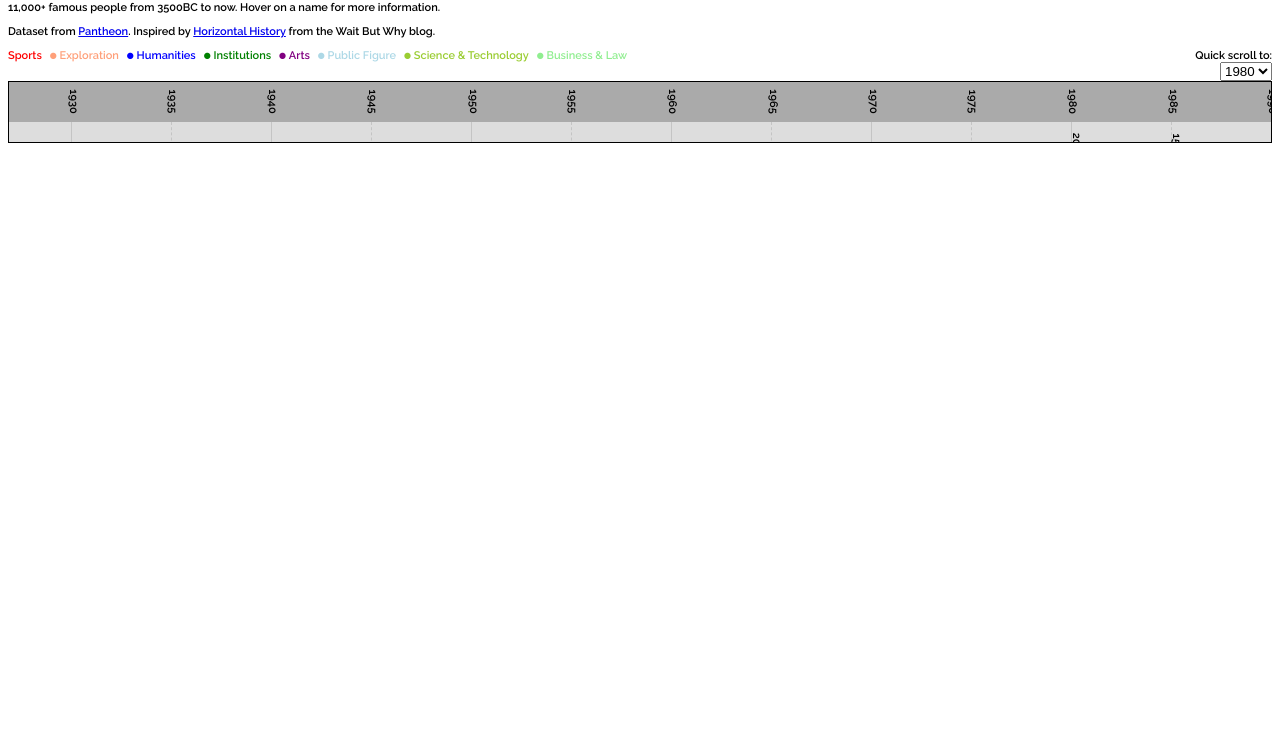
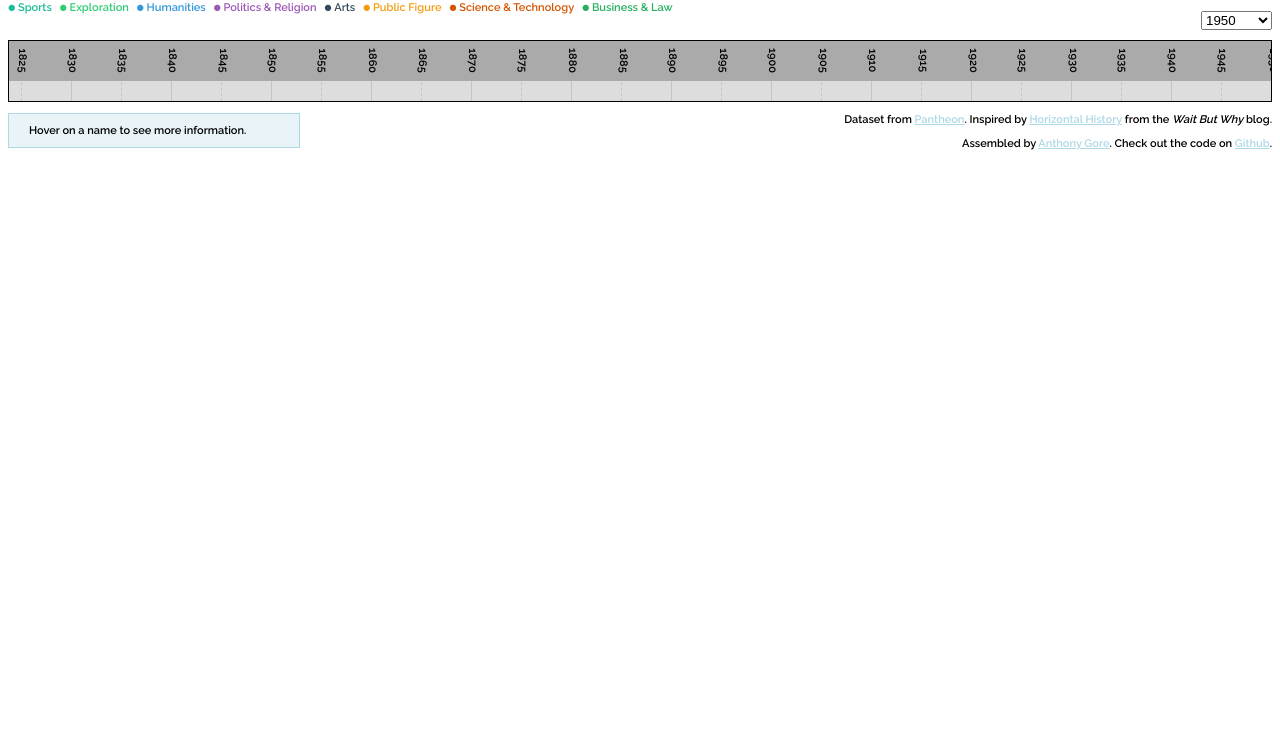
Before and after one commit to anthonygore/famous-lives, a website: page nodeserver/src/index.html in a window 1280 px wide. Shown: the part 54-800 px from the top of the page. Drawn offline with nearby package versions, Linux system fonts and the light colour scheme; files that its build step writes are made by us from their sources; no server answers.

Commit message:
Bold font added

```diff
--- a/nodeserver/server.js
+++ b/nodeserver/server.js
@@ -110,7 +110,6 @@ var checkDbExists = function (callback) {
     //        callback(err, false);
     //        db.close();
     //    });
-    //
     //
     //});
 };
@@ -261,7 +260,7 @@ function buildChart(callback) {
         } else {
 
             var chart = [];
-            var scale = 0.5;
+            var scale = 1;
 
             // Construct the chart data
             [year_pos].forEach(function(year, i){ // year_neg
--- a/nodeserver/src/index.html
+++ b/nodeserver/src/index.html
@@ -3,50 +3,55 @@
 <head>
     <meta charset="UTF-8">
     <title>Horizontal History</title>
-    <link href='https://fonts.googleapis.com/css?family=Raleway:600' rel='stylesheet' type='text/css'>
+    <link href='https://fonts.googleapis.com/css?family=Raleway:600,800' rel='stylesheet' type='text/css'>
     <link rel="stylesheet" href="css/main.css">
     <script src="bower_components/jquery/dist/jquery.min.js"></script>
 </head>
 <body>
 
 <div class="container">
-    <div id="info">
-        <h1>Horizontal History</h1>
-        <p>11,000+ famous people from 3500BC to now. Hover on a name for more information.</p>
-        <p>Dataset from <a href="http://pantheon.media.mit.edu/">Pantheon</a>. Inspired by
-            <a href="http://waitbutwhy.com/2016/01/horizontal-history.html">Horizontal History</a> from the Wait But Why blog.
-        </p>
-    </div>
+    <h1>11,000+ Famous People From Recorded History</h1>
 
     <div id="meta">
-        <div id="legend">
+        <div id="legend" class="col-8">
             <ul>
                 <li class="sports">Sports</li>
                 <li class="exploration">Exploration</li>
                 <li class="humanities">Humanities</li>
-                <li class="institutions">Institutions</li>
+                <li class="institutions">Politics & Religion</li>
                 <li class="arts">Arts</li>
                 <li class="public-figure">Public Figure</li>
                 <li class="science-technology">Science & Technology</li>
                 <li class="business-law">Business & Law</li>
             </ul>
         </div>
-        <div id="year-select">
-            <span>Quick scroll to: </span><select></select>
+        <div id="year-select" class="col-4">
+            <select></select>
         </div>
     </div>
 
     <div id="wrapper">
         <div id="time-scale"></div>
+        <div id="time-lines"></div>
         <div id="chart-wrapper">
-            <div id="chart">
-                <div id="time-lines"></div>
+            <div id="chart"></div>
+        </div>
+    </div>
+
+    <div>
+        <div class="col-4">
+            <div id="profile">Hover on a name to see more information.</div>
+        </div>
+        <div class="col-8">
+            <div id="info">
+                <p>Dataset from <a href="http://pantheon.media.mit.edu/">Pantheon</a>. Inspired by
+                    <a href="http://waitbutwhy.com/2016/01/horizontal-history.html">Horizontal History</a> from the <em>Wait But Why</em> blog.
+                </p>
+                <p>Assembled by <a href="https://twitter.com/anthonygore">Anthony Gore</a>. Check out the code on <a href="https://www.github.com">Github</a>.</p>
             </div>
         </div>
     </div>
 
-
-    <div id="profile"></div>
 </div>
 
 <script src="js/main.js"></script>
--- a/nodeserver/src/public/js/main.js
+++ b/nodeserver/src/public/js/main.js
@@ -25,7 +25,7 @@ $(document).ready(function(){
 
     var generateTimeLines = function(scale, inc, year_start, year_end){
 
-        for (var i = 0; i <= Math.floor(year_end - year_start)/inc; i++) {
+        for (var i = 0; i < Math.floor(year_end - year_start)/inc; i++) {
 
             // Columns
             $('<div></div>', {
@@ -35,21 +35,31 @@ $(document).ready(function(){
                 .appendTo('#time-lines')
             ;
 
+            // Date
+            var year = year_end - (i * 5);
+            var text = year;
+            if (year < 0) {
+                text = Math.abs(text) + "BC";
+            }
+
             // Time scale
-            $('<div></div>', {
+            var time = $('<div></div>', {
                 class : 'col',
                 style : "width:" + (5 * scale) + "px;",
-                'data-year' : year_end - (i * 5)
+                'data-year' : year
             })
                 .appendTo('#time-scale')
-                .append('<div class="vertical-text">' + (year_end - (i * 5)) + '</div>')
             ;
+
+            if (year != year_end) {
+                time.append('<div class="vertical-text">' + text + '</div>');
+            }
         }
 
-        $('#time-scale').css('width', 2000 * scale);
-        $('#time-lines').css('width', 2000 * scale);
-        $('#chart').css('width', 2000 * scale);
-        $('#chart-wrapper').css('width', 2000 * scale);
+        $('#time-scale').css('width', (year_end - year_start) * scale);
+        $('#time-lines').css('width', (year_end - year_start) * scale);
+        $('#chart').css('width', (year_end - year_start) * scale);
+        $('#chart-wrapper').css('width', (year_end - year_start) * scale);
     };
 
     var generateRows = function(resp, year_start, year_end){
@@ -60,7 +70,7 @@ $(document).ready(function(){
             if ($('[data-row="' + index + '"]').length == 0) {
                 $('<div></div>', {
                     'data-row' : index,
-                    style : "width:" + ((year_end) * scale) + "px;",
+                    style : "width:" + ((year_end - year_start) * scale) + "px;",
                     class : 'row stripe-' + (index % 4 + 1)
                 }).insertAfter('[data-row="' + (index - 1) + '"]');
             }
@@ -110,18 +120,18 @@ $(document).ready(function(){
     };
 
     // Variables
-    var year_start = -20,
+    var year_start = -1000,
         year_end = 2010,
         row_start = 1,
         row_end = 30,
-        scale = 20,
+        scale = 10,
         inc = 5
     ;
 
     // Create first row on load
     $('<div></div>', {
         'data-row' : 0,
-        style : "width:" + ((year_end) * scale) + "px;",
+        style : "width:" + ((year_end - year_start) * scale) + "px;",
         class : 'row stripe-1'
     }).appendTo('#chart');
 
@@ -133,8 +143,12 @@ $(document).ready(function(){
 
     // Populate select
     var year_select = $('select', '#year-select');
-    for (var i = year_end; i >= year_start; i -= inc) {
-        year_select.append('<option value="' + i + '">' + i + '</option>');
+    for (var i = 2000; i >= year_start; i -= 50) {
+        var text = i;
+        if (i < 0) {
+            text = Math.abs(i) + "BC"
+        }
+        year_select.append('<option value="' + i + '">' + text + '</option>');
     }
     year_select
         .on('change', function(event, type){
@@ -142,7 +156,7 @@ $(document).ready(function(){
                 type = 'scroll'
             }
             var elem = $('#wrapper');
-            var pos = (scale * this.value) - elem.width();
+            var pos = (scale * (parseInt(this.value) + (year_start * -1))) - elem.width();
             var speed = Math.max(Math.min(Math.abs(elem.scrollLeft() - pos), 2000), 500);
             if (type == 'scroll') {
                 elem.animate({scrollLeft: pos}, speed);
@@ -150,7 +164,7 @@ $(document).ready(function(){
                 elem.scrollLeft(pos);
             }
         })
-        .val(1980)
+        .val(1950)
         .trigger('change', 'jump')
     ;
 
--- a/nodeserver/src/resources/sass/main.scss
+++ b/nodeserver/src/resources/sass/main.scss
@@ -4,32 +4,34 @@
 
 /*Variables*/
 $grey : #ddd;
+$lightblue : lightblue;
 $time-scale-height: 40px;
+$tablet-max: 768px;
 
 /*Colors*/
 .sports {
-  color: red;
+  color: #1abc9c;
 }
 .exploration {
-  color: lightsalmon;
+  color: #2ecc71;
 }
 .humanities {
-  color: blue;
+  color: #3498db;
 }
 .institutions {
-  color: green;
+  color: #9b59b6;
 }
 .arts {
-  color: purple
+  color: #34495e;
 }
 .public-figure {
-  color: lightblue;
+  color: #f39c12;
 }
 .science-technology {
-  color: yellowgreen;
+  color: #d35400;
 }
 .business-law {
-  color: lightgreen;
+  color: #27ae60;
 }
 
 /*General*/
@@ -38,9 +40,25 @@ body {
   font-size: 11px;
 }
 
+a {
+  color: $lightblue
+}
+a:visited {
+  color: darken($lightblue, 10%);
+}
+a:hover {
+  color: darken($lightblue, 20%);
+}
+
+a:active {
+  color: lighten($lightblue, 10%);
+}
+
+
 #meta {
   width: 100%;
   overflow:auto;
+  min-height: 26px;
   /*Legend*/
   div {
     float: left;
@@ -48,11 +66,12 @@ body {
   #legend {
     ul {
       margin: 0;
-      padding: 0;
+      padding-left: 10px;
       li {
         display: inline;
         position: relative;
         margin-right: 15px;
+
       }
       li:before {
         content: "•";
@@ -67,6 +86,7 @@ body {
   #year-select {
     width: 100px;
     float:right;
+    margin: 10px 0;
     span {
       display: inline-block;
       float: right;
@@ -80,7 +100,7 @@ body {
 #wrapper {
   position: relative;
   overflow-y: hidden;
-  overflow-x: scroll;
+  overflow-x: auto;
   border: 1px black solid;
   /*Time scale*/
   #time-scale {
@@ -94,6 +114,18 @@ body {
       right: -14px;
       position: absolute;
       top: 13px;
+    }
+  }
+  /*Time lines*/
+  #time-lines {
+    position: absolute;
+    height: 100%;
+    z-index: 1;
+    .col-1 {
+      border-left: dashed darken($grey, 10%) 1px;
+    }
+    .col-2 {
+      border-left: solid darken($grey, 10%) 1px;
     }
   }
   /*Chart window*/
@@ -125,7 +157,7 @@ body {
               top: 5px;
             }
             span.name:hover {
-              text-decoration: underline;
+              font-weight: 800;
             }
             span.bullet {
               font-size: 24px;
@@ -148,18 +180,6 @@ body {
       .stripe-4 {
         background-color: lighten($grey, 15%);
       }
-      /*Time lines*/
-      #time-lines {
-        position: absolute;
-        height: 100%;
-        z-index: 1;
-        .col-1 {
-          border-left: dashed darken($grey, 10%) 1px;
-        }
-        .col-2 {
-          border-left: solid darken($grey, 10%) 1px;
-        }
-      }
     }
   }
 }
@@ -170,3 +190,43 @@ body {
   position: relative;
   box-sizing: border-box;
 }
+
+#profile {
+  background-color: lighten($lightblue, 15%);
+  padding: 10px 20px;
+  border: $lightblue 1px solid;
+  display: inline-block;
+  margin-top: 1em;
+  min-width: 250px;
+  ul {
+    list-style-type: none;
+    padding-left: 0;
+    margin: 0;
+    strong {
+      font-weight: 800;
+    }
+  }
+}
+
+#info {
+  text-align: right;
+  @media screen and (max-width: $tablet-max) {
+    text-align: left;
+  }
+}
+
+.col-4, .col-8 {
+  float: left;
+}
+.col-4 {
+  width: 25%;
+  @media screen and (max-width: $tablet-max) {
+    width: 100%;
+  }
+}
+.col-8 {
+  width: 75%;
+  @media screen and (max-width: $tablet-max) {
+    width: 100%;
+  }
+}
```
Also changed, not shown: nodeserver/src/public/css/main.css.
